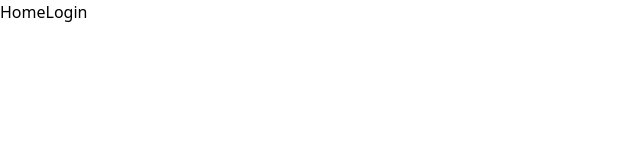
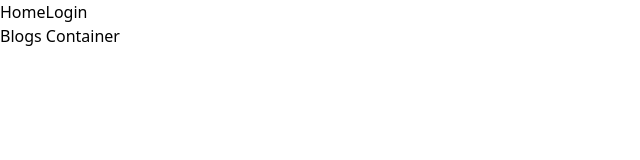
Before and after one commit to fcbvttn123/react-blog-website, a React (Vite) app: page / in a window 1280 px wide. Shown: the top 160 px of the page, without its empty margins (0-640 px from the left). Built offline with nearby package versions, Linux system fonts and the light colour scheme.

Commit message:
Moving among main sections is Done

```diff
--- a/src/App.jsx
+++ b/src/App.jsx
@@ -1,15 +1,25 @@
 import { useState, createContext } from 'react'
 import './App.css'
 import { NavBar } from './components/navbar/NavBar'
+import { PostForm } from './components/main/PostForm'
+import { BlogsContainer } from './components/main/BlogsContainer'
 
 export const AppContext = createContext()
 export let localStorageKey = "blog-website-currentlySignedIn-info"
 
+export const BLOGS_CONTAINER = "blogsContainer"
+
 function App() {
   const [isSignedIn, setIsSignedIn] = useState(JSON.parse(localStorage.getItem(localStorageKey)))
+  const [currentMainSection, setCurrentMainSection] = useState(BLOGS_CONTAINER)
   return (
-    <AppContext.Provider value={{setIsSignedIn, isSignedIn}}>
+    <AppContext.Provider value={{setIsSignedIn, isSignedIn, setCurrentMainSection}}>
       <NavBar />
+      {
+        currentMainSection == BLOGS_CONTAINER ?
+        <BlogsContainer /> :
+        <PostForm />
+      }
     </AppContext.Provider>
   )
 }
--- /dev/null
+++ b/src/components/main/BlogsContainer.jsx
@@ -0,0 +1,5 @@
+export function BlogsContainer() {
+    return (
+        <h1>Blogs Container</h1>
+    )
+}
--- /dev/null
+++ b/src/components/main/PostForm.jsx
@@ -0,0 +1,5 @@
+export function PostForm() {
+    return (
+        <h1>Post Form</h1>
+    )
+}
--- a/src/components/navbar/CreatePostButton.jsx
+++ b/src/components/navbar/CreatePostButton.jsx
@@ -1,5 +1,9 @@
+import { useContext } from "react"
+import { AppContext } from "../../App"
+
 export function CreatePostButton() {
+    const {setCurrentMainSection} = useContext(AppContext)
     return (
-        <button>Create Post</button>
+        <button onClick={() => setCurrentMainSection("postForm")}>Create Post</button>
     )
 }
--- a/src/components/navbar/NavBar.jsx
+++ b/src/components/navbar/NavBar.jsx
@@ -1,14 +1,14 @@
 import { LoginButton } from "./LoginButton";
-import { AppContext } from "../../App";
+import { AppContext, BLOGS_CONTAINER } from "../../App";
 import { useContext } from "react";
 import {CreatePostButton} from "./CreatePostButton"
 import {SignOutButton} from "./SignOutButton"
 
 export function NavBar() {
-    let {isSignedIn} = useContext(AppContext)
+    let {isSignedIn, setCurrentMainSection} = useContext(AppContext)
     return (
         <div>
-            <button>Home</button>
+            <button onClick={() => setCurrentMainSection(BLOGS_CONTAINER)}>Home</button>
             {!isSignedIn && <LoginButton />}
             {isSignedIn && <CreatePostButton />}
             {isSignedIn && <SignOutButton />}
```
